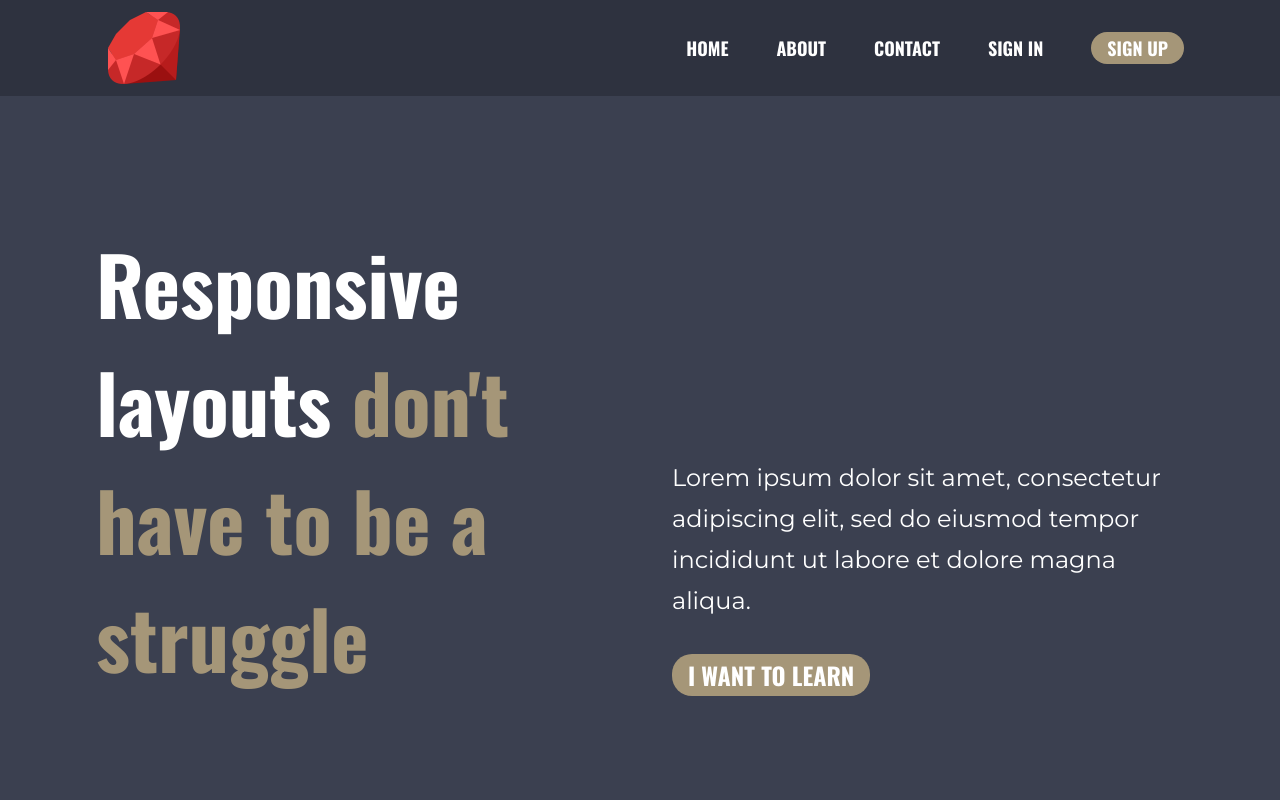
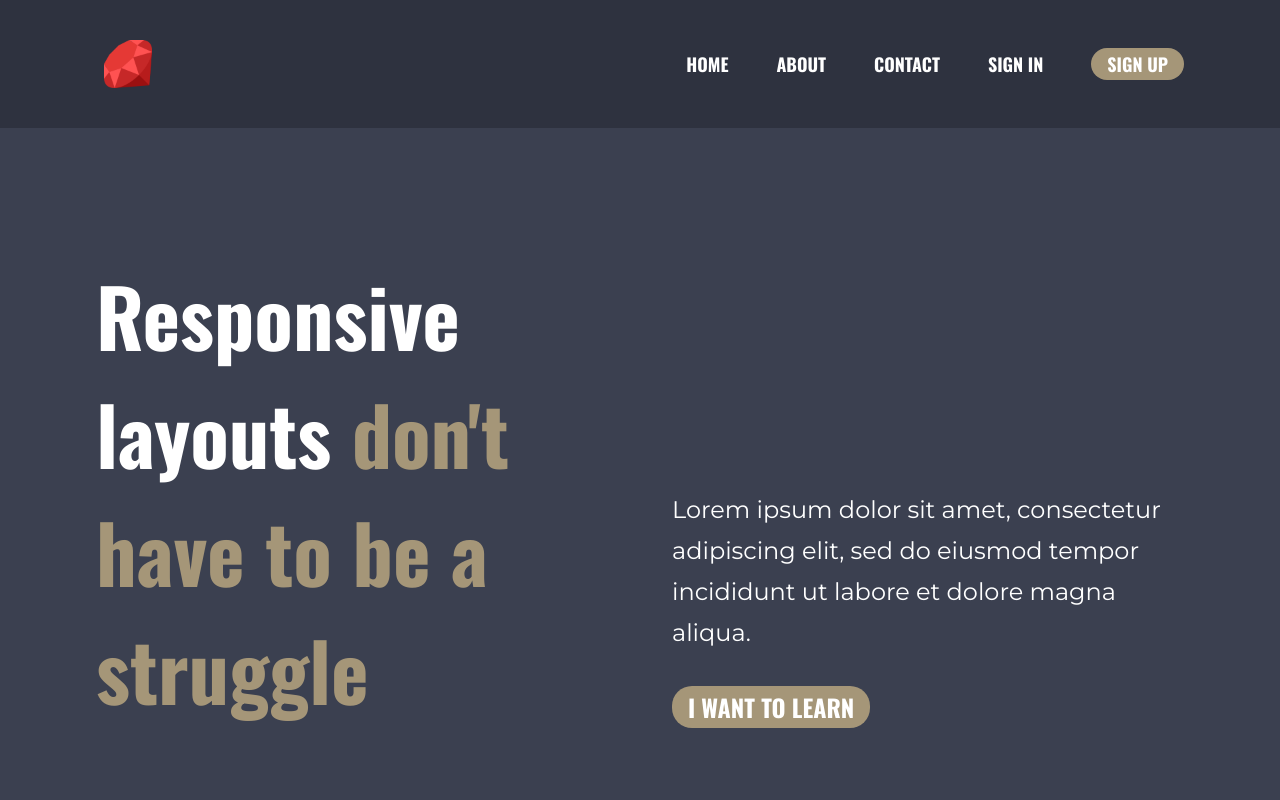
Before and after one commit to nimaester/Practices, a plain HTML site: page challenge05/index.html in a window 1280 px wide. Shown: the top 800 px of the page. Drawn offline with nearby package versions, Linux system fonts and the light colour scheme.

Commit message:
css practices

```diff
--- a/challenge05/index.html
+++ b/challenge05/index.html
@@ -18,7 +18,7 @@
   <body>
     <div class="section-header">
       <nav class="container nav">
-        <img src="./ruby.png" alt="logo" />
+        <img class="ruby-logo" src="./ruby.png" alt="logo" />
         <ul class="nav-list">
           <li class="nav-item">HOME</li>
           <li class="nav-item">ABOUT</li>
--- a/challenge05/styles.css
+++ b/challenge05/styles.css
@@ -18,6 +18,11 @@ h4 {
 h3 {
   padding-bottom: 2rem;
   color: #a59678;
+}
+
+.ruby-logo {
+  width: 4rem;
+  padding: 2rem 0rem;
 }
 
 section {
```
